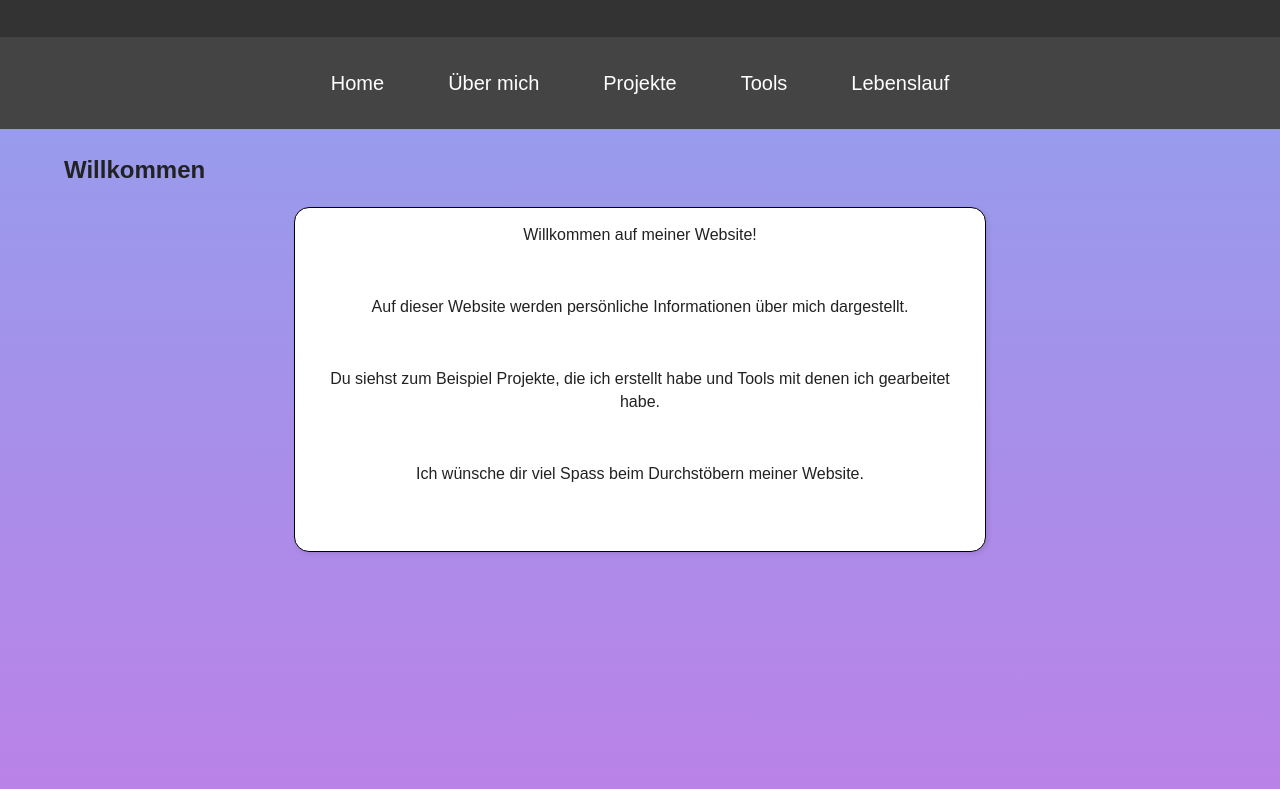
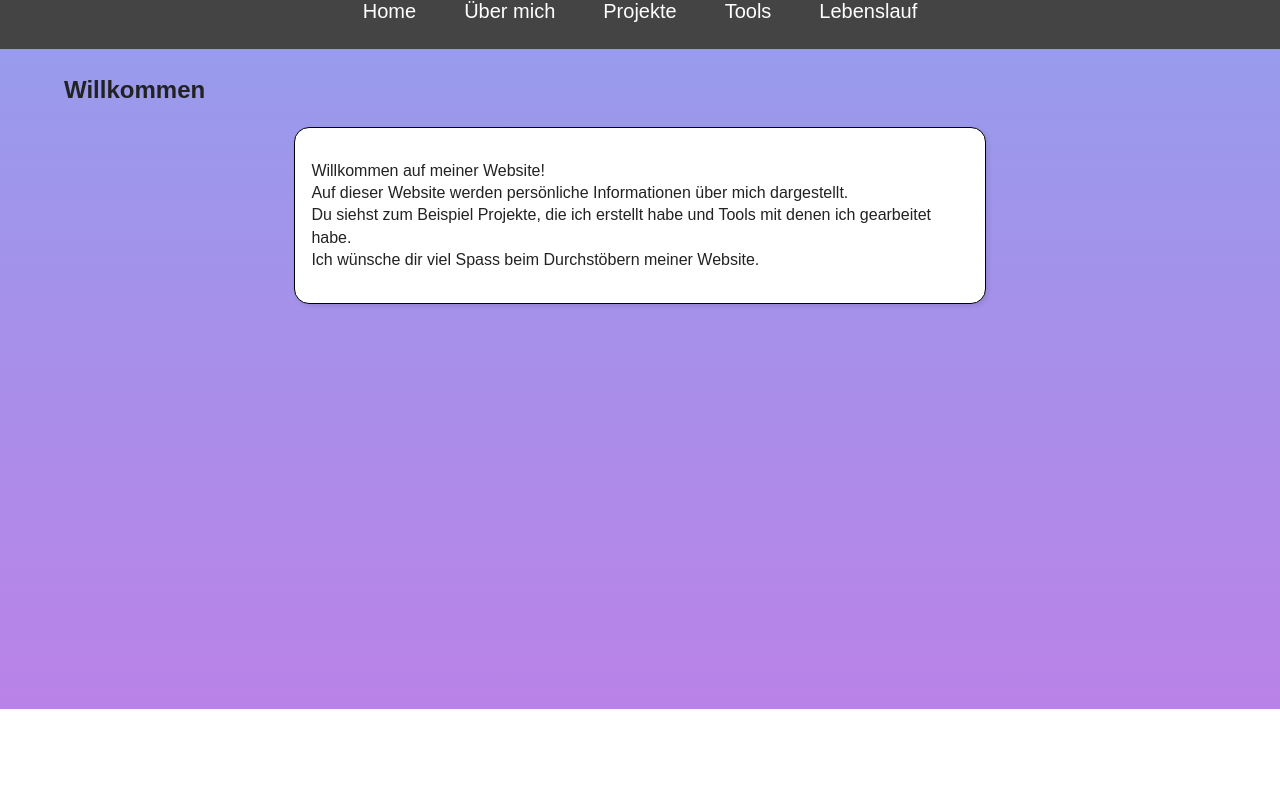
Before and after one commit to robinsacher/Website, a website built with webpack: page index.html in a window 1280 px wide. Shown: the part 123-912 px from the top of the page. After the commit the page ends 832 px from the top, so only its background shows below. Built offline with nearby package versions, Linux system fonts and the light colour scheme; files whose address does not match are found by name.

Commit message:
Projekte

```diff
--- a/css/style.css
+++ b/css/style.css
@@ -269,7 +269,6 @@ body.preload {
 }
 
 body {
-  margin: 0;
   padding: 0;
   opacity: 1;
   transition: opacity 1s;
@@ -317,14 +316,16 @@ header {
 h1{
   font-size: 50px;
   color: white;
+  margin: 0;
 }
+
 nav {
   display: flex;
   justify-content: center;
   background-color: #444;
   position: fixed;
   width: 100%;
-  top: 10rem;
+  top: 6rem;
   z-index: 1;
   margin: 0;
 }
@@ -332,7 +333,7 @@ nav {
 nav a {
   color: white;
   font-size: 20px;
-  padding: 2rem;
+  padding: 1.5rem;
   text-decoration: none;
 }
 
@@ -341,7 +342,7 @@ nav a:hover {
 }
 
 main {
-  margin-top: 7rem;
+  margin-top: 2rem;
 }
 
 section {
@@ -399,7 +400,8 @@ h2{
   transition: transform 0.07s, box-shadow 0.3s;
 }
 
-.item-übermich{
+.item-übermich,
+.item-home{
   background: white;
   border: 1px solid black;
   border-radius: 15px;
@@ -412,6 +414,7 @@ h2{
   box-shadow: 2px 2px 5px rgba(0, 0, 0, 0.1);
   transition: transform 0.07s, box-shadow 0.3s;
 }
+
 
 .item:hover,
 .item-übermich:hover{
@@ -437,7 +440,7 @@ h2{
 .item p ,
 .item-übermich p {
   margin-top: 0px;
-  margin-bottom: 50px;
+  margin-bottom: 20px;
   display: flex;
   align-items: center;
   justify-content: center;
--- a/index.html
+++ b/index.html
@@ -39,12 +39,15 @@
   <section id="home" class="active">
     <h2>Willkommen</h2>
     <div class="grid">
-      <div class="item-übermich">
-        <p>Willkommen auf meiner Website!</p>
-        <p>Auf dieser Website werden persönliche Informationen über mich dargestellt.</p>
-        <p>Du siehst zum Beispiel Projekte, die ich erstellt habe und Tools mit denen ich gearbeitet habe.</p>
-        <p>Ich wünsche dir viel Spass beim Durchstöbern meiner Website.</p>
+      <div class="item-home">
+        <p>
+          Willkommen auf meiner Website!<br>
+          Auf dieser Website werden persönliche Informationen über mich dargestellt.<br>
+          Du siehst zum Beispiel Projekte, die ich erstellt habe und Tools mit denen ich gearbeitet habe.<br>
+          Ich wünsche dir viel Spass beim Durchstöbern meiner Website.
+        </p>
       </div>
+
     </div>
   </section>
 
@@ -66,61 +69,73 @@
     <div class="grid">
       <div class="item">
         <h3>Portfolio Website</h3>
+        <img src="Pictures/WebsiteLogo.png" alt="Portfolio Website">
         <p>Auf dieser Seite präsentiere ich informationen, wie Projekte von mir und Tools, die ich verwendet habe, um diese Website zu erstellen.</p>
       </div>
 
       <div class="item">
         <h3>RPG-Game</h3>
+        <img src="Pictures/RPGGameLogo.png" alt="RPG Game">
         <p>Hier habe ich an einem RPG-Game auf der C# konsole gearbeitet. Damit wir dies umsetzen konnten haben wir mit der RogueSharp library mit RLNET gearbeitet.</p>
       </div>
 
       <div class="item">
         <h3>Password Manager</h3>
+        <img src="Pictures/PasswortmanagerLogo.png" alt="Password Manager">
         <p>Ich habe mit Windows Forms einen Passwort manager mit Verschlüsselung implementiert.</p>
       </div>
 
       <div class="item">
         <h3>Jump & Run</h3>
+        <img src="Pictures/Jump&RunLogo.png" alt="Jump & Run">
         <p>Mit Unity habe ich ein Jump & Run Game entwickelt</p>
       </div>
 
       <div class="item">
         <h3>Pong Game</h3>
+        <img src="Pictures/PongLogo.png" alt="Pong Game">
         <p>Mit der Programmiersprache Python und der Library PyGame habe ich ein Pong-Game programmiert, welches man lokal mit Freunden spielen kann.</p>
       </div>
 
       <div class="item">
         <h3>Left Center Right</h3>
+        <img src="Pictures/LCRLogo.png" alt="Left Center Right">
         <p>Ich habe das Spiel Left-Center-Right auf der C# Konsole auf der Basis von OOP umgesetzt.</p>
       </div>
 
       <div class="item">
         <h3>Tic Tac Toe</h3>
+        <img src="Pictures/TicTacToeLogo.png" alt="Tic Tac Toe">
         <p>Ich habe das Spiel Tic Tac Toe als Webapplikation umgesetzt.</p>
       </div>
 
       <div class="item">
         <h3>Spiele API</h3>
+        <img src="Pictures/APILogo.png" alt="Spiele API">
         <p>Ich habe eine API implementiert, mit welcher man Scheren Stein Papier und russisches Roulette spielen kann.</p>
       </div>
 
       <div class="item">
         <h3>Currency Calculator</h3>
+        <img src="Pictures/WährungsumrechnerLogo.png" alt="Currency Calculator">
         <p>Mit Windows Forms habe ich eine Applikation erstellt, mit der man Währungen umrechnen kann.</p>
       </div>
 
       <div class="item">
         <h3>Vokabeltrainer</h3>
+        <img src="Pictures/VokabeltrainerLogo.png" alt="Vokabeltrainer">
         <p>Mit C# habe ich einen Vokabeltrainer auf der Konsole umgesetzt</p>
       </div>
 
       <div class="item">
         <h3>Dockerisierte Anwendugn</h3>
+        <img src="Pictures/DockerLogo.png" alt="Docker">
         <p>Mit docker habe ich Anwendungen dockerisiert.</p>
       </div>
 
       <div class="item">
         <h3>Mannschaftsverwaltungstool</h3>
+        <img src="Pictures/MannschaftverwaltungLogo.png" alt="Mannschaftsverwaltungstool">
         <p>Ich habe eine API implementiert, mit welcher man Handballmanschaften verwalten kann. Die API bietet die Möglichkeit ein Login zu erstellen. Die API habe ich mit Postman getestet.</p>
       </div>
     </div>
```
Also changed, not shown: Pictures/APILogo.png (added), Pictures/Jump&RunLogo.png (added), Pictures/LCRLogo.png (added), Pictures/MannschaftverwaltungLogo.png (added), Pictures/PasswortmanagerLogo.png (added), Pictures/PongLogo.png (added), Pictures/RPGGameLogo.png (added), Pictures/TicTacToeLogo.png (added), Pictures/VokabeltrainerLogo.png (added), Pictures/WebsiteLogo.png (added), Pictures/WährungsumrechnerLogo.png (added).
